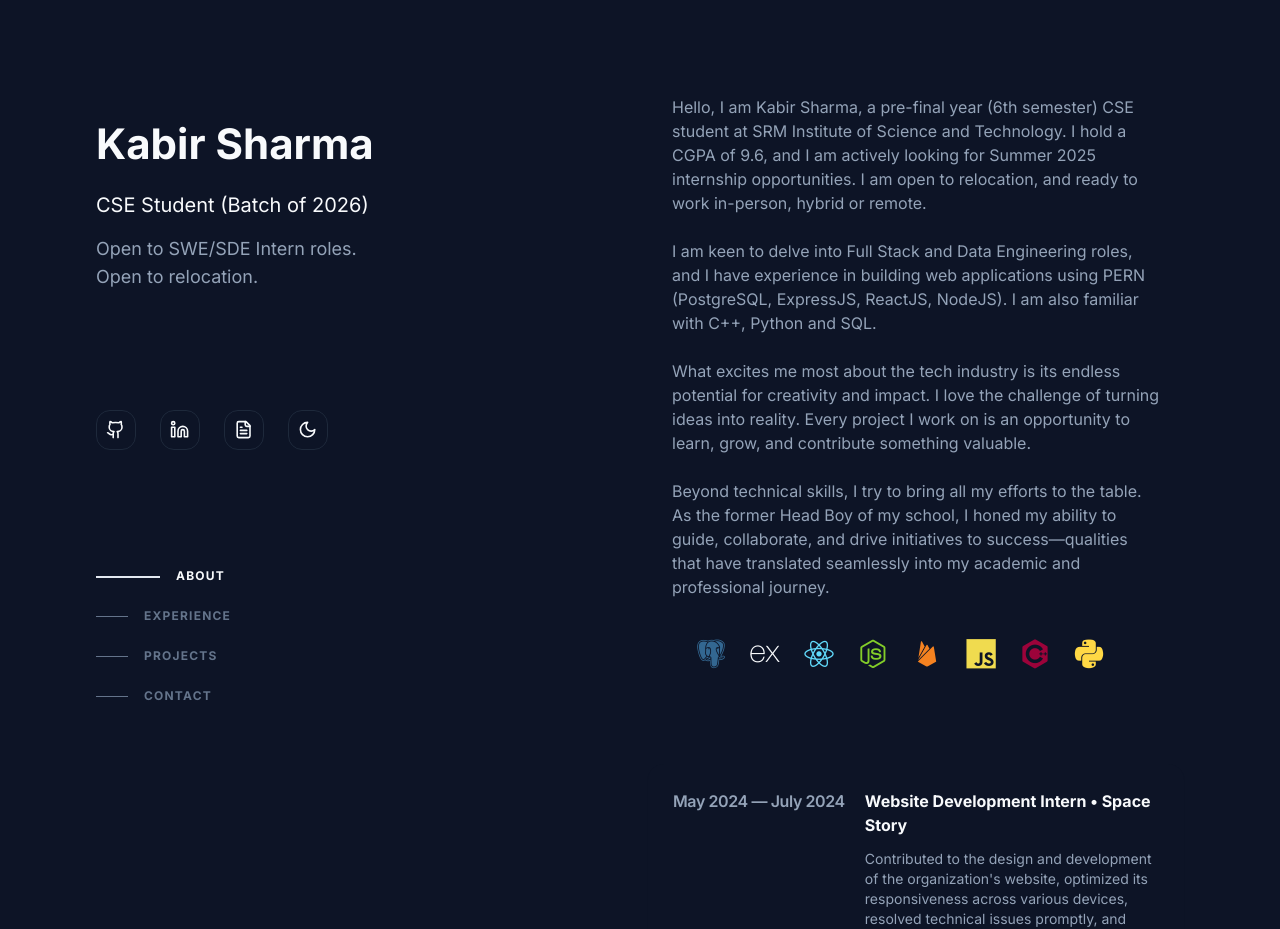
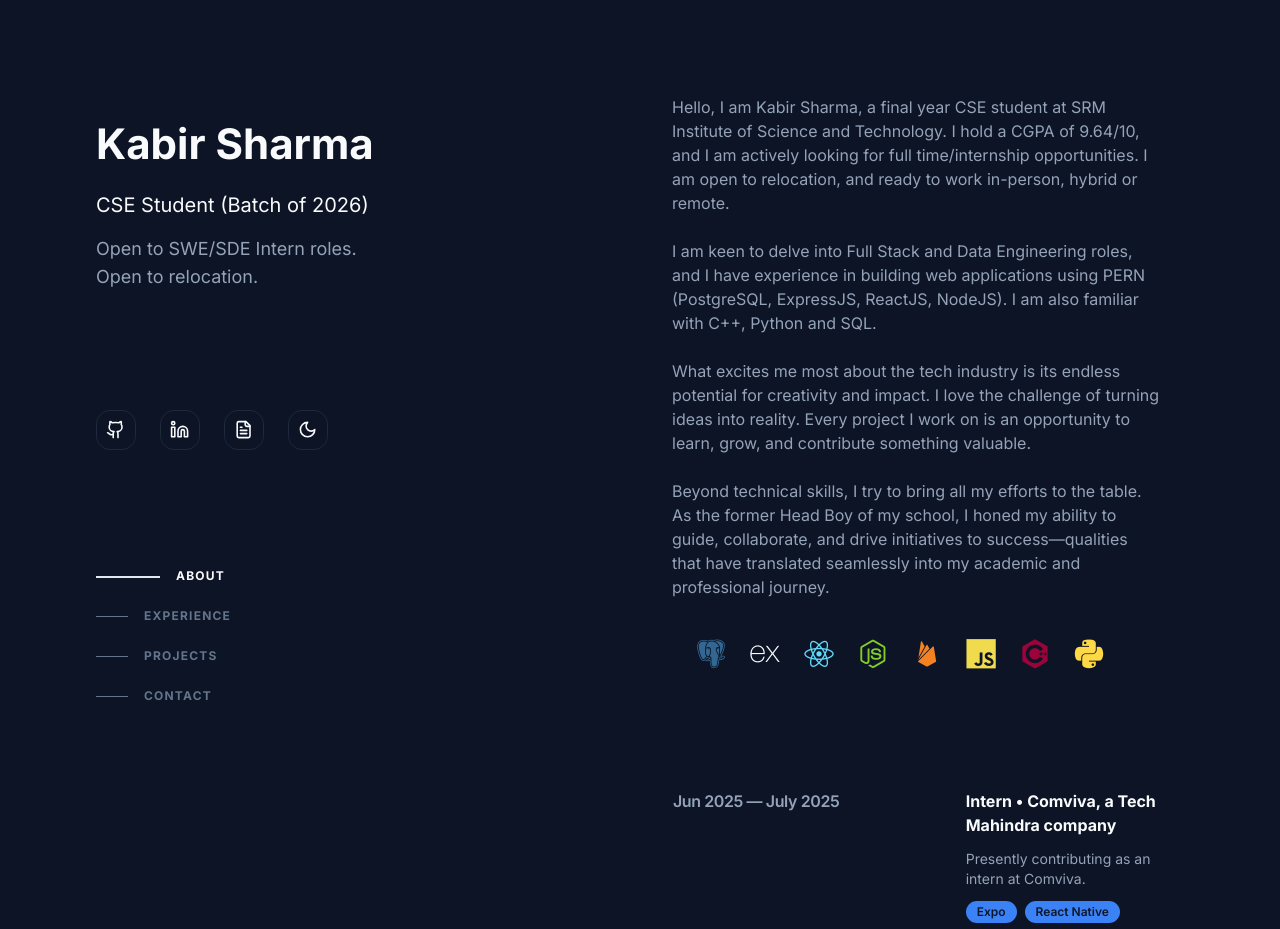
Before and after one commit to SharmaKabir/pfolio, a Next.js app: page / in a window 1280 px wide. Shown: the top 929 px of the page. Built offline with nearby package versions, Linux system fonts and the light colour scheme.

Commit message:
added exp

```diff
--- a/components/About.tsx
+++ b/components/About.tsx
@@ -11,7 +11,7 @@ export default function About() {
       </div>
       <div className="flex flex-col gap-4">
         <p className="text-start text-muted-foreground lg:px-6">
-        Hello, I am Kabir Sharma, a pre-final year (6th semester) CSE student at SRM Institute of Science and Technology. I hold a CGPA of 9.6, and I am actively looking for Summer 2025 internship opportunities. I am open to relocation, and ready to work in-person, hybrid or remote. <br/><br/>  I am keen to delve into Full Stack and Data Engineering roles, and I have experience in building web applications using PERN (PostgreSQL, ExpressJS, ReactJS, NodeJS). I am also familiar with C++, Python and SQL. <br/><br/>
+        Hello, I am Kabir Sharma, a final year CSE student at SRM Institute of Science and Technology. I hold a CGPA of 9.64/10, and I am actively looking for full time/internship opportunities. I am open to relocation, and ready to work in-person, hybrid or remote. <br/><br/>  I am keen to delve into Full Stack and Data Engineering roles, and I have experience in building web applications using PERN (PostgreSQL, ExpressJS, ReactJS, NodeJS). I am also familiar with C++, Python and SQL. <br/><br/>
 
 
         What excites me most about the tech industry is its endless potential for creativity and impact. I love the challenge of turning ideas into reality. Every project I work on is an opportunity to learn, grow, and contribute something valuable.
--- a/components/ExpCards.tsx
+++ b/components/ExpCards.tsx
@@ -12,10 +12,23 @@ import { MoveRight } from "lucide-react";
 
 const jobPositions = [
   {
+    timeline: "Jun 2025 — July 2025",
+    currentPosition: "Intern",
+    place: "Comviva, a Tech Mahindra company",
+    previousPositions: [],
+    description:
+      "Presently contributing as an intern at Comviva.",
+    skills: [
+      "Expo",
+      "React Native",
+      "Java Springboot",
+    ],
+  },
+  {
     timeline: "May 2024 — July 2024",
     currentPosition: "Website Development Intern",
     place: "Space Story",
-    previousPositions: [""],
+    previousPositions: [],
     description:
       "Contributed to the design and development of the organization's website, optimized its responsiveness across various devices, resolved technical issues promptly, and collaborated effectively with the team to meet project milestones.",
     skills: [
--- a/components/Nav.tsx
+++ b/components/Nav.tsx
@@ -91,12 +91,12 @@ export default function Nav() {
       e.preventDefault();
       // Open drive preview in new tab
       window.open(
-        "https://drive.google.com/file/d/1JL3lbQNHwr3KUS9Cxv-BPcWOjOgLIZic/view?usp=sharing",
+        "https://drive.google.com/file/d/1uwkKyLbi4apOe9dqJZdnN08pzhcyVN6Y/view?usp=sharing",
         "_blank"
       );
       // Download local PDF
       const downloadLink = document.createElement("a");
-      downloadLink.href = "/RESUME-LATEST-APR25.pdf";
+      downloadLink.href = "/kabir-sharma-resume-jun25.pdf";
       downloadLink.download = "Kabir_Sharma_Resume.pdf";
       document.body.appendChild(downloadLink);
       downloadLink.click();
```
Also changed, not shown: 2 other files (tests, documents, lock files or other folders).
